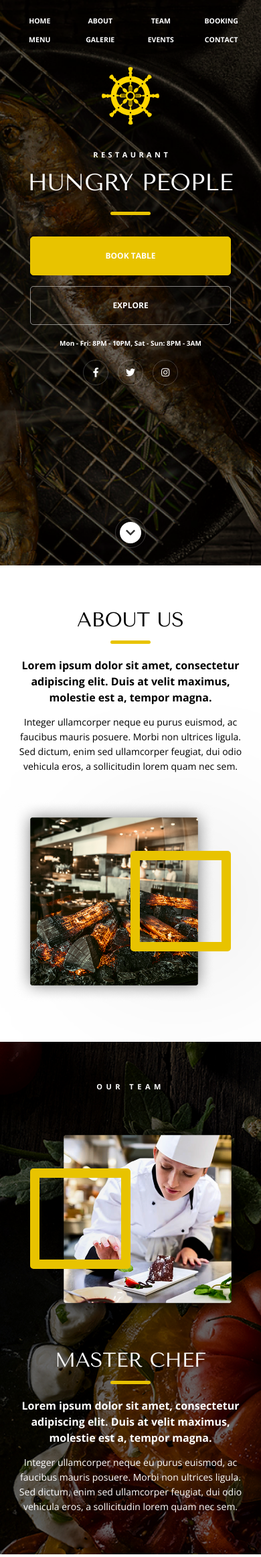
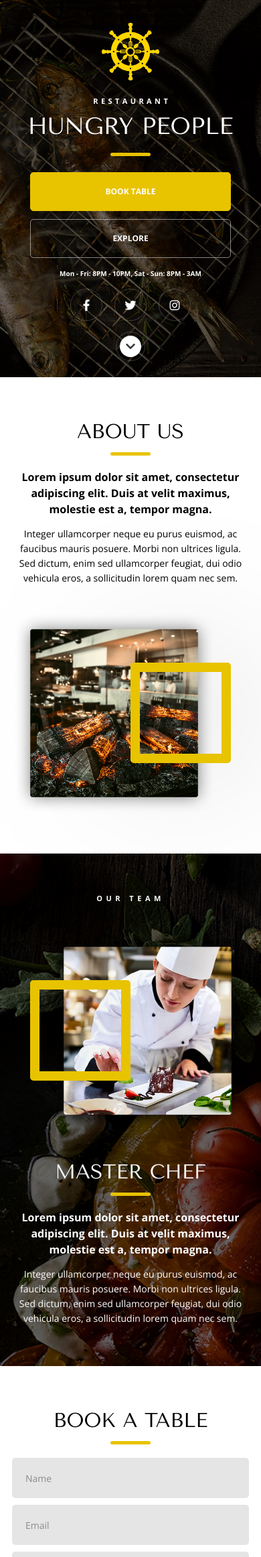
Before and after one commit to ktaptygin/zadacha2, a Django app: page / in a window 390 px wide. Shown: the top 2324 px of the page at 67% size. Run offline with Django 4.2, Linux system fonts and the light colour scheme.

Commit message:
mobile navigation has been added, and section sizes and image display on different screens have been fixed

```diff
--- a/restaurant/static/restaurant/css/style.css
+++ b/restaurant/static/restaurant/css/style.css
@@ -2,7 +2,7 @@ body {
     margin: 0;
     font-family: 'Open Sans', Arial, sans-serif;
     color: #ffffff;
-    background-color: #111111;
+    background-color: #000000;
 }
 
 .page {
@@ -328,8 +328,8 @@ body {
 
 .page {
     width: 100%;
-    max-width: 1440px;
-    margin: 0 auto;
+    max-width: none;
+    margin: 0;
     overflow: hidden;
 }
 
@@ -602,7 +602,9 @@ body {
     top: 0;
     width: 475px;
     height: 475px;
-    overflow: visible;
+    overflow: hidden;
+    border-radius: 5px;
+    box-shadow: 0 0 50px rgba(0, 0, 0, 0.5);
 }
 
 .booking__image {
@@ -788,7 +790,9 @@ body {
     top: 0;
     width: 475px;
     height: 475px;
-    overflow: visible;
+    overflow: hidden;
+    border-radius: 5px;
+    box-shadow: 0 0 50px rgba(0, 0, 0, 0.5);
 }
 
 .events__image {
@@ -1370,30 +1374,134 @@ section[id] {
     }
 }
 
+.header-mobile {
+    display: none;
+}
+
 @media (max-width: 575px) {
     .header-fixed {
         display: none;
     }
 
+    .header-mobile {
+        position: fixed;
+        top: 0;
+        right: 0;
+        left: 0;
+        z-index: 3000;
+        display: block;
+        background-color: rgba(0, 0, 0, 0.97);
+        box-shadow: 0 4px 18px rgba(0, 0, 0, 0.35);
+        opacity: 0;
+        visibility: hidden;
+        transform: translateY(-100%);
+        transition: 0.25s ease;
+    }
+
+    .header-mobile.is-visible {
+        opacity: 1;
+        visibility: visible;
+        transform: translateY(0);
+    }
+
+    .header-mobile__bar {
+        position: relative;
+        height: 64px;
+        display: flex;
+        align-items: center;
+        justify-content: center;
+        border-bottom: 1px solid rgba(255, 255, 255, 0.15);
+    }
+
+    .header-mobile__logo,
+    .header-mobile__logo-img {
+        width: 48px;
+        height: 48px;
+        display: block;
+    }
+
+    .header-mobile__toggle {
+        position: absolute;
+        top: 12px;
+        right: 16px;
+        width: 40px;
+        height: 40px;
+        padding: 9px 8px;
+        border: 0;
+        background: transparent;
+    }
+
+    .header-mobile__toggle-line {
+        display: block;
+        width: 24px;
+        height: 2px;
+        margin: 4px 0;
+        background-color: #FFFFFF;
+        transition: 0.25s ease;
+    }
+
+    .header-mobile__toggle.is-active .header-mobile__toggle-line:nth-child(1) {
+        transform: translateY(6px) rotate(45deg);
+    }
+
+    .header-mobile__toggle.is-active .header-mobile__toggle-line:nth-child(2) {
+        opacity: 0;
+    }
+
+    .header-mobile__toggle.is-active .header-mobile__toggle-line:nth-child(3) {
+        transform: translateY(-6px) rotate(-45deg);
+    }
+
+    .header-mobile__menu {
+        display: none;
+        grid-template-columns: repeat(2, 1fr);
+        gap: 8px;
+        padding: 18px;
+        background-color: rgba(0, 0, 0, 0.97);
+    }
+
+    .header-mobile__menu.is-open {
+        display: grid;
+    }
+
+    .header-mobile__link {
+        min-height: 50px;
+        display: flex;
+        align-items: center;
+        justify-content: center;
+        border: 1px solid rgba(255, 255, 255, 0.12);
+        font-size: 12px;
+        font-weight: 700;
+        color: #FFFFFF;
+        text-decoration: none;
+    }
+
+    .header-mobile__link.is-active {
+        border-color: #E8C300;
+        color: #E8C300;
+    }
+
+    body.mobile-menu-open {
+        overflow: hidden;
+    }
+
     body {
         overflow-x: hidden;
     }
 
     .header {
         height: auto;
-        min-height: 100vh;
-        min-height: 100dvh;
+        min-height: 0;
         overflow: hidden;
     }
 
     .header__inner {
         width: 100%;
-        min-height: 100vh;
-        min-height: 100dvh;
+        min-height: 0;
         height: auto;
         left: 0;
         transform: none;
-        padding: 24px 18px 26px;
+        padding: 34px 18px 24px;
         display: flex;
         flex-direction: column;
         align-items: center;
@@ -1409,7 +1517,7 @@ section[id] {
         position: static;
         order: 1;
         width: 100%;
-        display: grid;
+        display: none;
         grid-template-columns: repeat(4, minmax(0, 1fr));
         column-gap: 8px;
         row-gap: 14px;
@@ -1435,7 +1543,7 @@ section[id] {
         width: clamp(82px, 22vw, 96px);
         height: clamp(82px, 22vw, 96px);
         transform: none;
-        margin-bottom: 38px;
+        margin-bottom: 24px;
     }
 
     .header__logo-img {
@@ -1444,7 +1552,7 @@ section[id] {
     }
 
     section[id] {
-        scroll-margin-top: 12px;
+        scroll-margin-top: 64px;
     }
 
     .header__subtitle {
@@ -1453,7 +1561,7 @@ section[id] {
         width: 100%;
         height: auto;
         display: block;
-        margin: 0 0 16px;
+        margin: 0 0 12px;
         font-size: 11px;
         line-height: 14px;
         letter-spacing: 0.4em;
@@ -1467,7 +1575,7 @@ section[id] {
         width: 100%;
         height: auto;
         display: block;
-        margin: 0 0 24px;
+        margin: 0 0 20px;
         padding: 0;
         font-size: clamp(32px, 9vw, 40px);
         line-height: 1.1;
@@ -1478,7 +1586,7 @@ section[id] {
     .header__yellow-line {
         position: static;
         order: 5;
-        margin: 0 0 32px;
+        margin: 0 0 24px;
     }
 
     .header__buttons {
@@ -1489,8 +1597,8 @@ section[id] {
         transform: none;
         display: flex;
         flex-direction: column;
-        gap: 16px;
-        margin-bottom: 20px;
+        gap: 12px;
+        margin-bottom: 16px;
     }
 
     .header__button {
@@ -1505,7 +1613,7 @@ section[id] {
         width: 100%;
         height: auto;
         transform: none;
-        margin: 0 0 18px;
+        margin: 0 0 16px;
         font-size: 10px;
         line-height: 14px;
         text-align: center;
@@ -1518,24 +1626,24 @@ section[id] {
         height: auto;
         display: flex;
         justify-content: center;
-        gap: 14px;
-        margin-bottom: 24px;
+        gap: 18px;
+        margin-bottom: 16px;
     }
 
     .header__social-link {
-        width: 38px;
-        height: 38px;
+        width: 48px;
+        height: 48px;
         margin-bottom: 0;
-        font-size: 14px;
+        font-size: 17px;
     }
 
     .header__down-button {
         position: static;
         order: 9;
-        width: 46px;
-        height: 46px;
+        width: 44px;
+        height: 44px;
         transform: none;
-        margin-top: auto;
+        margin-top: 0;
     }
 
     .header__down-button::before {
@@ -1762,8 +1870,9 @@ section[id] {
     }
 
     .events__label {
+        top: 25px;
         width: 50px;
-        height: 300px;
+        height: 250px;
         padding: 0;
         font-size: 17px;
         line-height: 50px;
--- a/restaurant/static/restaurant/js/main.js
+++ b/restaurant/static/restaurant/js/main.js
@@ -7,6 +7,9 @@ $(document).ready(function () {
 
     var $fixedHeader = $('.header-fixed');
     var $fixedInner = $('.header-fixed__inner');
+    var $mobileHeader = $('.header-mobile');
+    var $mobileMenu = $('.header-mobile__menu');
+    var $mobileToggle = $('.header-mobile__toggle');
     var $links = $sourceNav.find('.header__nav-link');
     var middleIndex = 4;
 
@@ -24,11 +27,26 @@ $(document).ready(function () {
         );
     });
 
+    function closeMobileMenu() {
+        $mobileMenu.removeClass('is-open').attr('aria-hidden', 'true');
+        $mobileToggle.removeClass('is-active').attr('aria-expanded', 'false');
+        $('body').removeClass('mobile-menu-open');
+    }
+
     function updateFixedHeader() {
-        var shouldShow = $(window).width() >= 576 && $(window).scrollTop() > 100;
+        var windowWidth = $(window).width();
+        var scrollTop = $(window).scrollTop();
+        var showDesktopHeader = windowWidth >= 576 && scrollTop > 100;
+        var showMobileHeader = windowWidth < 576 && scrollTop > 40;
 
-        $fixedHeader.toggleClass('is-visible', shouldShow);
-        $fixedHeader.attr('aria-hidden', shouldShow ? 'false' : 'true');
+        $fixedHeader.toggleClass('is-visible', showDesktopHeader);
+        $fixedHeader.attr('aria-hidden', showDesktopHeader ? 'false' : 'true');
+        $mobileHeader.toggleClass('is-visible', showMobileHeader);
+        $mobileHeader.attr('aria-hidden', showMobileHeader ? 'false' : 'true');
+
+        if (!showMobileHeader) {
+            closeMobileMenu();
+        }
     }
 
     function updateActiveLink() {
@@ -41,8 +59,8 @@ $(document).ready(function () {
             }
         });
 
-        $('.header-fixed__link').removeClass('is-active');
-        $('.header-fixed__link[href="' + activeId + '"]').addClass('is-active');
+        $('.header-fixed__link, .header-mobile__link').removeClass('is-active');
+        $('.header-fixed__link[href="' + activeId + '"], .header-mobile__link[href="' + activeId + '"]').addClass('is-active');
     }
 
     updateFixedHeader();
@@ -53,13 +71,31 @@ $(document).ready(function () {
         updateActiveLink();
     });
 
+    $mobileToggle.on('click', function () {
+        var isOpen = $mobileMenu.hasClass('is-open');
+
+        $mobileMenu.toggleClass('is-open', !isOpen);
+        $mobileMenu.attr('aria-hidden', isOpen ? 'true' : 'false');
+        $mobileToggle.toggleClass('is-active', !isOpen);
+        $mobileToggle.attr('aria-expanded', isOpen ? 'false' : 'true');
+        $('body').toggleClass('mobile-menu-open', !isOpen);
+    });
+
+    $('.header-mobile__link, .header-mobile__logo').on('click', closeMobileMenu);
+
+    $(document).on('keydown', function (event) {
+        if (event.key === 'Escape') {
+            closeMobileMenu();
+        }
+    });
+
     $(document).on('click', 'a[href^="#"]', function (event) {
         var block = $(this).attr('href');
 
         if (block !== '#' && $(block).length) {
             event.preventDefault();
 
-            var menuOffset = $(window).width() >= 576 ? 70 : 0;
+            var menuOffset = $(window).width() >= 576 ? 70 : 64;
 
             $('html, body').stop().animate({
                 scrollTop: Math.max($(block).offset().top - menuOffset, 0)
--- a/restaurant/templates/restaurant/index.html
+++ b/restaurant/templates/restaurant/index.html
@@ -7,7 +7,7 @@
     <meta name='viewport' content='width=device-width, initial-scale=1.0'>
     <link rel='stylesheet' href='https://fonts.googleapis.com/css2?family=Open+Sans:wght@400;700&family=Tenor+Sans&display=swap'>
     <link rel='stylesheet' href='https://cdn.jsdelivr.net/npm/bootstrap@4.6.2/dist/css/bootstrap.min.css'>
-    <link rel='stylesheet' href="{% static 'restaurant/css/style.css' %}?v=50">
+    <link rel='stylesheet' href="{% static 'restaurant/css/style.css' %}?v=56">
     <link rel='stylesheet' href='https://cdnjs.cloudflare.com/ajax/libs/font-awesome/5.15.4/css/all.min.css'>
 </head>
 <body>
@@ -300,8 +300,30 @@
             <p class='footer__copyright'>© Copyright Mindblister 2019</p>
         </footer>
     </div>
+    <div class='header-mobile' aria-hidden='true'>
+        <div class='header-mobile__bar'>
+            <a class='header-mobile__logo' href='#home'>
+                <img class='header-mobile__logo-img' src="{% static 'restaurant/images/logo.png' %}" alt='Hunger logo'>
+            </a>
+            <button class='header-mobile__toggle' type='button' aria-label='Open menu' aria-expanded='false'>
+                <span class='header-mobile__toggle-line'></span>
+                <span class='header-mobile__toggle-line'></span>
+                <span class='header-mobile__toggle-line'></span>
+            </button>
+        </div>
+        <nav class='header-mobile__menu' aria-hidden='true'>
+            <a class='header-mobile__link' href='#home'>HOME</a>
+            <a class='header-mobile__link' href='#about'>ABOUT</a>
+            <a class='header-mobile__link' href='#team'>TEAM</a>
+            <a class='header-mobile__link' href='#booking'>BOOKING</a>
+            <a class='header-mobile__link' href='#menu'>MENU</a>
+            <a class='header-mobile__link' href='#gallery'>GALERIE</a>
+            <a class='header-mobile__link' href='#events'>EVENTS</a>
+            <a class='header-mobile__link' href='#contact'>CONTACT</a>
+        </nav>
+    </div>
     <script src='https://code.jquery.com/jquery-3.6.0.min.js'></script>
     <script src='https://cdn.jsdelivr.net/npm/bootstrap@4.6.2/dist/js/bootstrap.bundle.min.js'></script>
-    <script src="{% static 'restaurant/js/main.js' %}?v=2"></script>
+    <script src="{% static 'restaurant/js/main.js' %}?v=6"></script>
 </body>
 </html>
```
